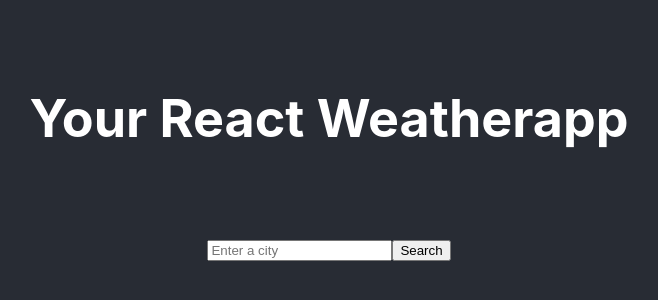
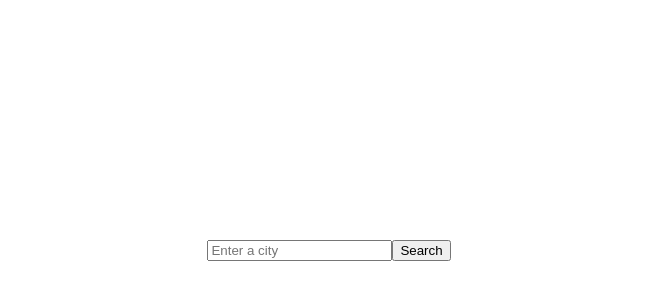
Before and after one commit to Mary-clouds/weather-react-app, a React (Create React App) app: page / in a window 1280 px wide. Shown: the part 226-526 px from the top of the page, without its empty margins (311-969 px from the left). Built offline with nearby package versions, Linux system fonts and the light colour scheme.

Commit message:
change background color+ import react for app.js

```diff
--- a/package.json
+++ b/package.json
@@ -6,7 +6,7 @@
     "@testing-library/jest-dom": "^5.16.5",
     "@testing-library/react": "^13.4.0",
     "@testing-library/user-event": "^13.5.0",
-    "axios": "^1.3.6",
+    "axios": "^1.4.0",
     "react": "^18.2.0",
     "react-dom": "^18.2.0",
     "react-scripts": "^2.1.3",
@@ -35,5 +35,8 @@
       "last 1 firefox version",
       "last 1 safari version"
     ]
+  },
+  "devDependencies": {
+    "babel-plugin-react-require": "^3.1.3"
   }
 }
--- a/src/App.css
+++ b/src/App.css
@@ -14,7 +14,7 @@
 }
 
 .App-header {
-  background-color: #282c34;
+  background-color: white;
   min-height: 100vh;
   display: flex;
   flex-direction: column;
--- a/src/App.js
+++ b/src/App.js
@@ -1,3 +1,4 @@
+import React from "react";
 import WeatherSearch from "./WeatherSearch";
 import "./App.css";
 
--- a/src/WeatherSearch.js
+++ b/src/WeatherSearch.js
@@ -12,16 +12,16 @@ export default function WeatherSearch() {
       temperature: response.data.main.temp,
       wind: response.data.wind.speed,
       humidity: response.data.main.humidity,
-      // icon: `http://openweathermap.org/img/wn/${response.data.weather[0].icon}@2x.png`,
+      icon: `http://openweathermap.org/img/wn/${response.data.weather[0].icon}@2x.png`,
       description: response.data.weather[0].description,
     });
   }
 
   function getSubmit(event) {
     event.preventDefault();
-    // let apiKey = "094780c710fa4efd669f0df8c3991927";
-    // let apiUrl = ` https://api.openweathermap.org/data/2.5/wetger?q=${city}appid=${apiKey}&units=metric`;
-    // axios.get(apiUrl).then(showWeather);
+    let apiKey = "094780c710fa4efd669f0df8c3991927";
+    let apiUrl = ` https://api.openweathermap.org/data/2.5/weather?q=${city}appid=${apiKey}&units=metric`;
+    axios.get(apiUrl).then(showWeather);
   }
 
   function updateCity(event) {
```
Also changed, not shown: 2 other files (tests, documents, lock files or other folders).
